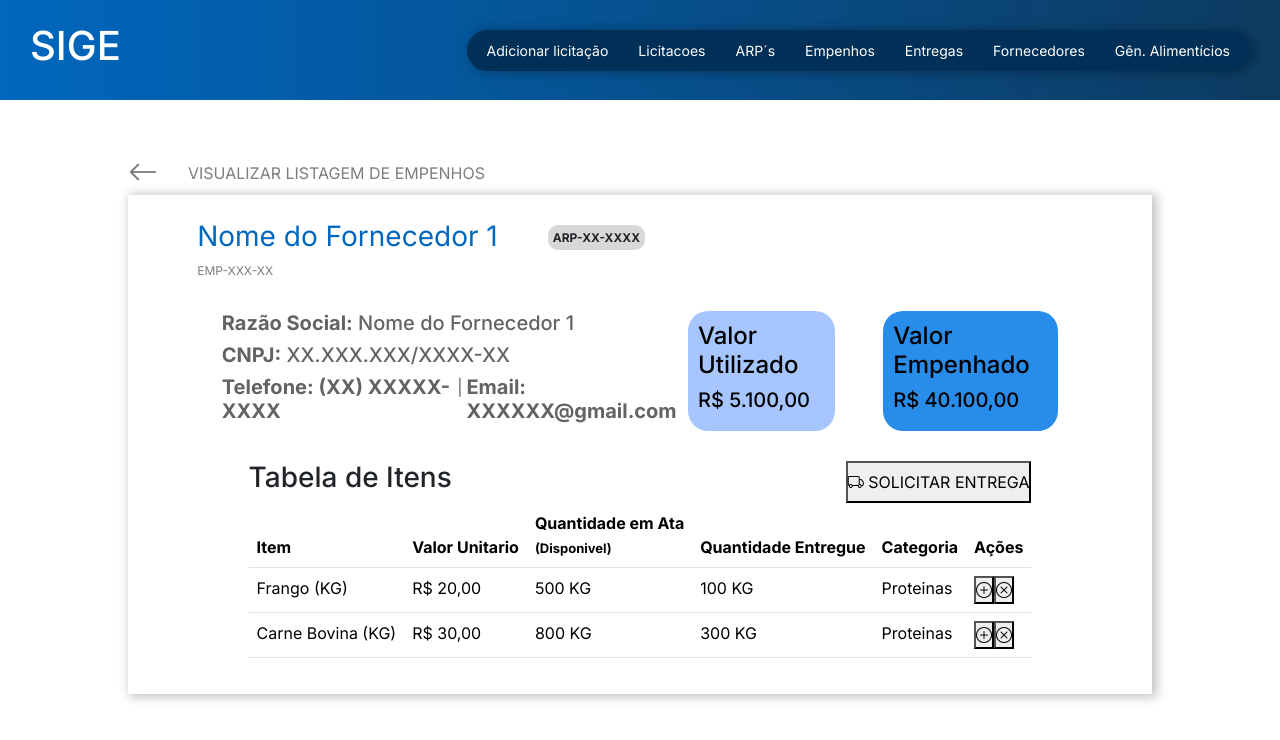
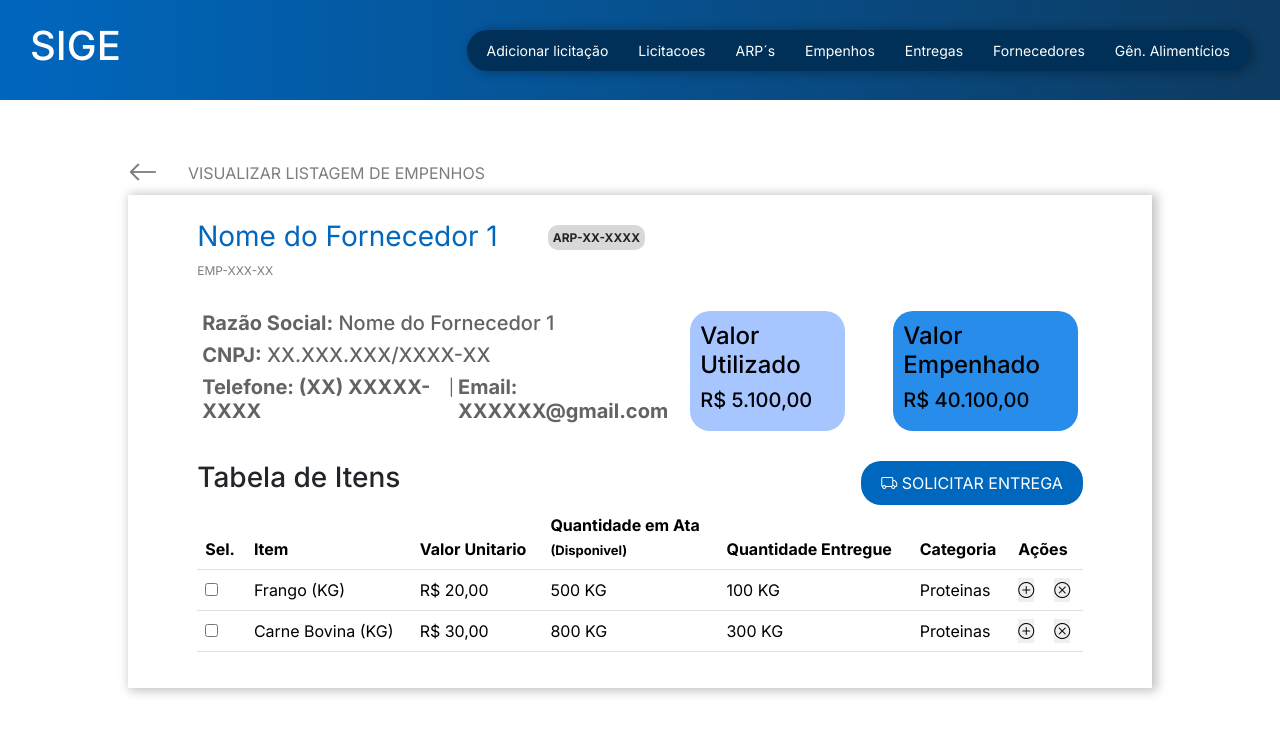
Before and after one commit to Vitor5005/SIGE-Sistema_Integrado_de_Gestao_de_Empenho, an Angular app in the folder sige-app/: page /visualizar-empenho in a window 1280 px wide. Shown: the top 740 px of the page. Built offline with nearby package versions, Linux system fonts and the light colour scheme; no server answers.

Commit message:
feat: complementações de estilo antes de dormir

```diff
--- a/sige-app/src/app/component/visualizar-empenho/visualizar-empenho.html
+++ b/sige-app/src/app/component/visualizar-empenho/visualizar-empenho.html
@@ -39,10 +39,10 @@
       </div>
     </div>
 
-    <div>
-      <div class="d-flex justify-content-between">
+    <div class="container-tabela-alimentos">
+      <div class="d-flex justify-content-between ">
         <h3>Tabela de Itens</h3>
-        <button #myInput data-bs-toggle="modal" data-bs-target="#entregaModal">
+        <button #myInput data-bs-toggle="modal" class="btn-solicitar-entregas" data-bs-target="#entregaModal">
           <i class="bi bi-truck"></i> SOLICITAR ENTREGA
         </button>
       </div>
@@ -50,6 +50,7 @@
       <table class="table">
         <thead>
           <tr>
+            <th scope="col">Sel.</th>
             <th scope="col">Item</th>
 
             <th scope="col">Valor Unitario</th>
@@ -69,6 +70,9 @@
         <tbody>
           <!-- Exemplo 1 -->
           <tr>
+            <td>
+              <input type="checkbox" name="" id="">
+            </td>
             <td>
               <span>Frango </span>
               <span>(KG)</span>
@@ -91,7 +95,7 @@
             <td>Proteinas</td>
 
             <td>
-              <div>
+              <div class="botoes-acoes">
                 <button><i class="bi bi-plus-circle"></i></button>
 
                 <button><i class="bi bi-x-circle"></i></button>
@@ -101,6 +105,10 @@
 
           <!-- Exemplo 2 -->
           <tr>
+            <td>
+              <input type="checkbox" name="" id="">
+            </td>
+
             <td>
               <span>Carne Bovina </span>
               <span>(KG)</span>
@@ -123,7 +131,7 @@
             <td>Proteinas</td>
 
             <td>
-              <div>
+              <div class="botoes-acoes">
                 <button><i class="bi bi-plus-circle"></i></button>
                 <button><i class="bi bi-x-circle"></i></button>
               </div>
--- a/sige-app/src/app/component/visualizar-empenho/visualizar-empenho.scss
+++ b/sige-app/src/app/component/visualizar-empenho/visualizar-empenho.scss
@@ -50,7 +50,7 @@ body{
       }
     }
     .info-fornecedor{
-      width: 85%;
+      width: 89%;
       display: flex;
       justify-content: space-between;
       color: #636363;
@@ -75,5 +75,33 @@ body{
         }
       }
     }
+    .container-tabela-alimentos{
+      width: 90%;
+      .btn-solicitar-entregas{
+        background-color: var(--azul-claro);
+        padding: 10px 20px;
+        border-radius: 20px;
+        border: none;
+        color: #ffffff;
+      }
+      .botoes-acoes{
+        display: flex;
+        gap: 20px;
+        button{
+          border: none;
+          i{
+            flex-direction: column;
+            background-color: transparent;
+          .reforçar{
+            color:  green($color: #000000);
+          }
+          .anular{
+            background-color: red;
+          }
+
+        }
+      }
+    }
   }
 }
+}
```
